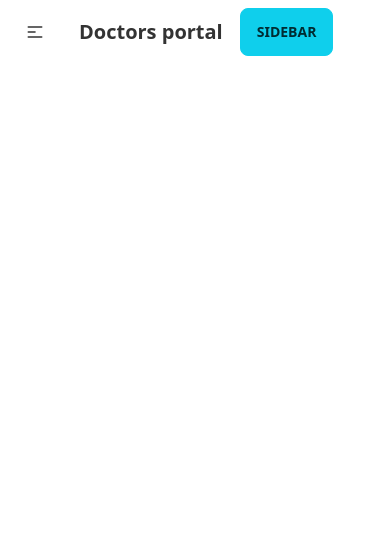
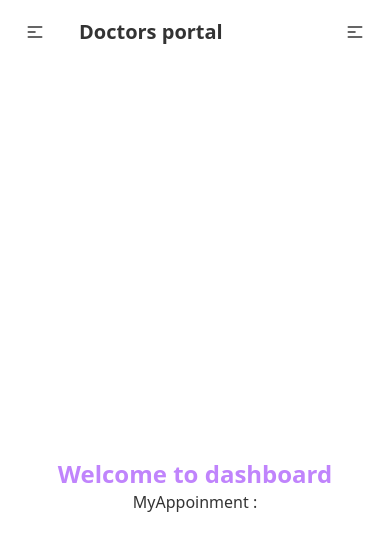
Before and after one commit to habiburrahman26/doctors-portal-client, a React (Create React App) app: page /dashboard in a window 390 px wide. Shown: the top 550 px of the page. Built offline with nearby package versions, Linux system fonts and the light colour scheme; no server answers.

Commit message:
fetch current user booking appoinmnet

```diff
--- a/src/App.js
+++ b/src/App.js
@@ -12,11 +12,15 @@ import 'react-toastify/dist/ReactToastify.css';
 import Dashboard from './components/pages/Dashboard/Dashboard';
 import MyAppoinment from './components/pages/Dashboard/MyAppoinment';
 import Review from './components/pages/Dashboard/Review';
+import { QueryClientProvider, QueryClient } from 'react-query';
+
+const client = new QueryClient();
 
 function App() {
   return (
     <div>
       <Navbar />
+      <QueryClientProvider client={client}>
         <Routes>
           <Route path="/" element={<Home />} />
           <Route path="/home" element={<Home />} />
@@ -30,12 +34,13 @@ function App() {
             }
           />
           <Route path="dashboard" element={<Dashboard />}>
-          <Route path="myappoinment" element={<MyAppoinment />} />
+            <Route index element={<MyAppoinment />} />
             <Route path="review" element={<Review />} />
           </Route>
           <Route path="/login" element={<Login />} />
           <Route path="/register" element={<Registration />} />
         </Routes>
+      </QueryClientProvider>
       <ToastContainer />
     </div>
   );
--- a/src/components/pages/Dashboard/Dashboard.js
+++ b/src/components/pages/Dashboard/Dashboard.js
@@ -3,16 +3,19 @@ import { Link, Outlet } from 'react-router-dom';
 
 const Dashboard = () => {
   return (
-    <div class="drawer drawer-mobile">
-      <input id="my-drawer-2" type="checkbox" class="drawer-toggle" />
-      <div class="drawer-content flex flex-col items-center justify-center">
+    <div className="drawer drawer-mobile">
+      <input id="my-drawer-2" type="checkbox" className="drawer-toggle" />
+      <div className="drawer-content flex flex-col items-center justify-center">
+        <h1 className="text-2xl font-bold text-purple-400">
+          Welcome to dashboard
+        </h1>
         <Outlet />
       </div>
-      <div class="drawer-side">
-        <label for="my-drawer-2" class="drawer-overlay"></label>
-        <ul class="menu p-4 overflow-y-auto w-80 bg-base-200 text-base-content">
+      <div className="drawer-side">
+        <label htmlFor="my-drawer-2" className="drawer-overlay"></label>
+        <ul className="menu p-4 overflow-y-auto w-80 bg-base-200 text-base-content">
           <li>
-            <Link to="myappoinment">My Appoinment</Link>
+            <Link to="/dashboard">My Appoinment</Link>
           </li>
           <li>
             <Link to="review">Review</Link>
--- a/src/components/pages/Dashboard/MyAppoinment.js
+++ b/src/components/pages/Dashboard/MyAppoinment.js
@@ -1,9 +1,32 @@
-import React from 'react'
+import axios from 'axios';
+import React from 'react';
+import { useAuthState } from 'react-firebase-hooks/auth';
+import { useQuery } from 'react-query';
+import auth from '../../../firebase.init';
+import LoadingSpinner from '../Shared/LoadingSpinner';
 
 const MyAppoinment = () => {
-  return (
-    <div>MyAppoinment</div>
-  )
-}
+  const [user] = useAuthState(auth);
+  const { data, isLoading, isError, error } = useQuery(
+    ['booking', user],
+    () => {
+      if (user) {
+        return axios.get(
+          `http://localhost:5000/booking?patient=${user?.email}`
+        );
+      }
+    }
+  );
 
-export default MyAppoinment
+  if (isLoading) {
+    return <LoadingSpinner />;
+  }
+
+  if (isError) {
+    return <p>{error.message}</p>
+  }
+
+  return <div>MyAppoinment :{data?.data.length}</div>;
+};
+
+export default MyAppoinment;
--- a/src/components/pages/Shared/Navbar.js
+++ b/src/components/pages/Shared/Navbar.js
@@ -115,14 +115,31 @@ const Navbar = () => {
           </ul>
         </div>
         <p className="btn btn-ghost normal-case text-xl">Doctors portal</p>
-
-        <label
-          for="my-drawer-2"
-          class="btn btn-primary drawer-button lg:hidden"
-        >
-          sidebar
-        </label>
       </div>
+      {location.pathname === '/dashboard' && (
+        <div className="navbar-end">
+          <label
+            tabIndex="1"
+            htmlFor="my-drawer-2"
+            className="btn btn-ghost lg:hidden"
+          >
+            <svg
+              xmlns="http://www.w3.org/2000/svg"
+              className="h-5 w-5"
+              fill="none"
+              viewBox="0 0 24 24"
+              stroke="currentColor"
+            >
+              <path
+                strokeLinecap="round"
+                strokeLinejoin="round"
+                strokeWidth="2"
+                d="M4 6h16M4 12h8m-8 6h16"
+              />
+            </svg>
+          </label>
+        </div>
+      )}
       <div className="navbar-center hidden lg:flex">
         <ul className="menu menu-horizontal p-0">{menuItems}</ul>
       </div>
```
Lines whose indentation alone changed are shown as unchanged.
